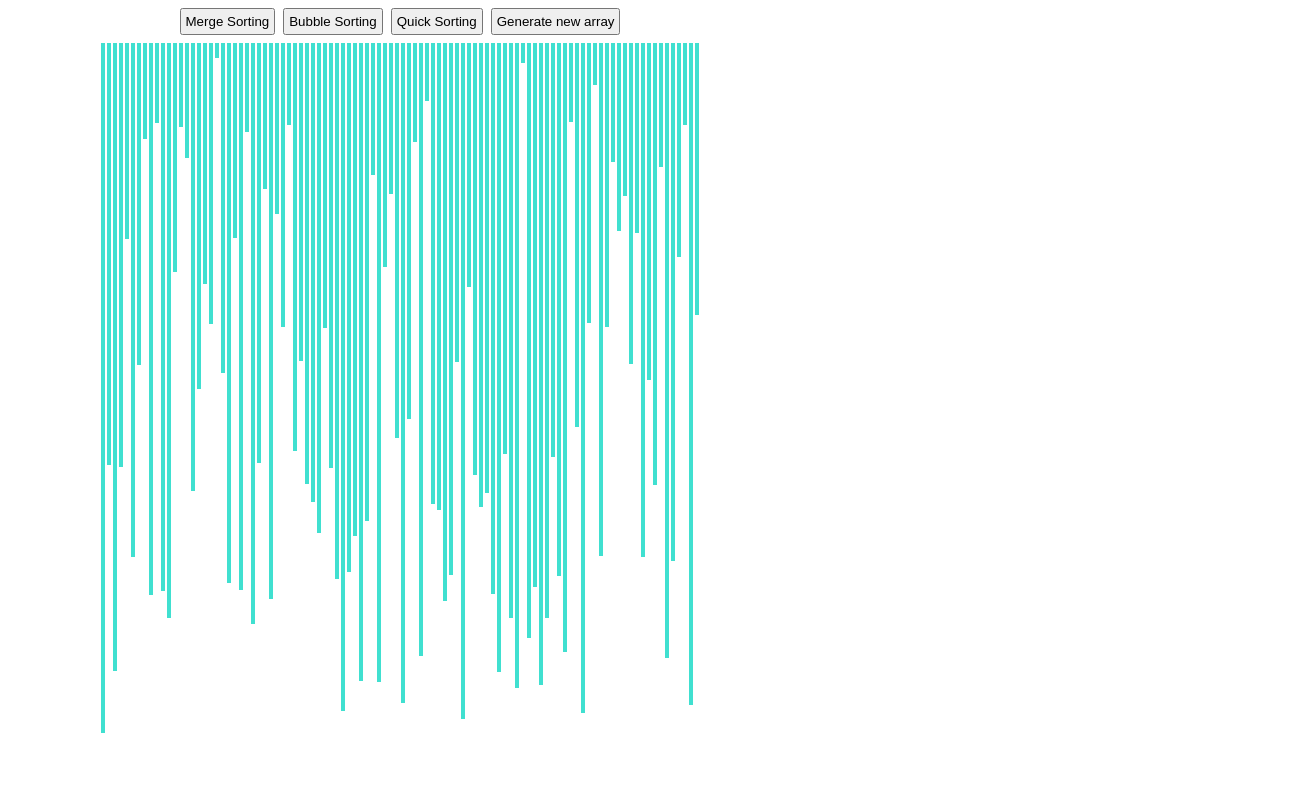
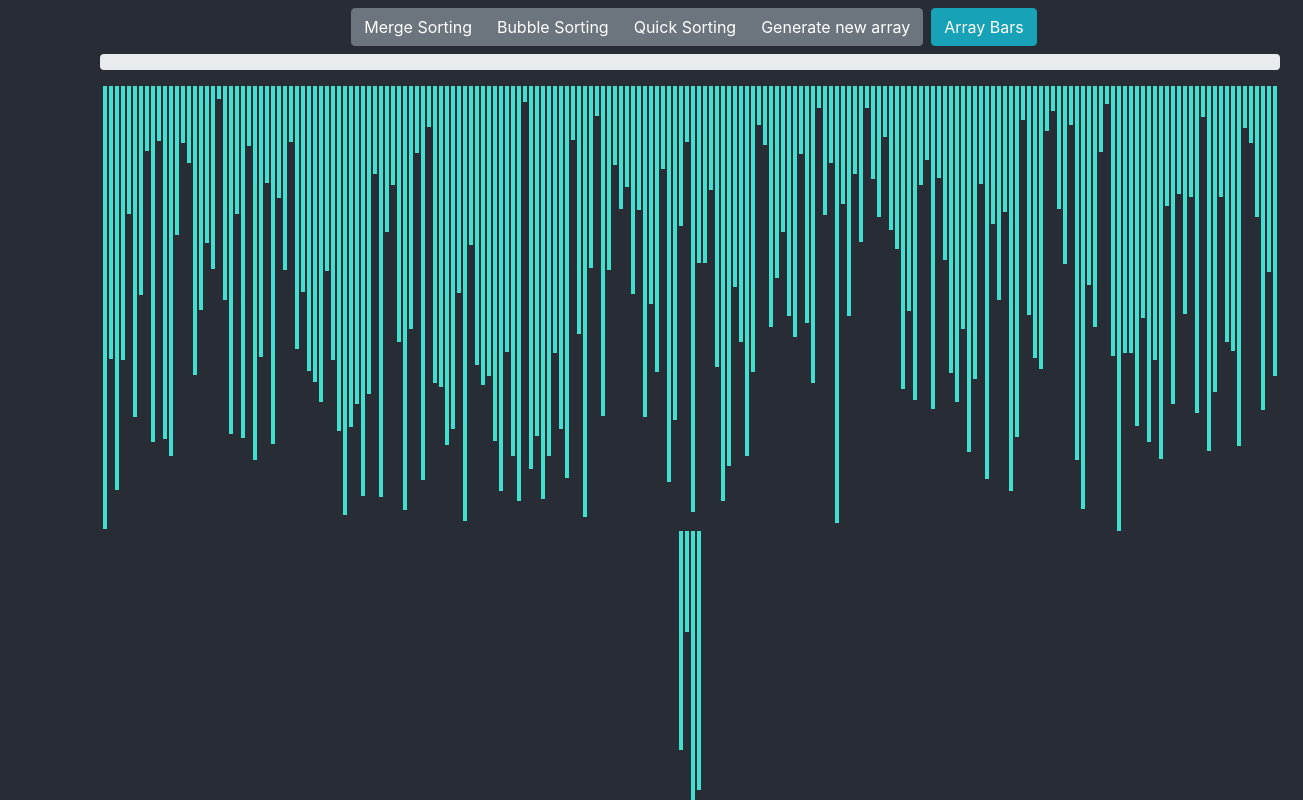
Before and after one commit to rahulkapoor253/Sorting-Visualiser, a React (Create React App) app in the folder sortingvisualiser/: page / in a window 1280 px wide. Shown: the top 800 px of the page, 1303 px wide, since content can reach past the window. Built offline with nearby package versions, Linux system fonts and the light colour scheme.

Commit message:
progress bar and arraybar size changed accordingly

```diff
--- a/sortingvisualiser/package.json
+++ b/sortingvisualiser/package.json
@@ -8,9 +8,12 @@
     "@testing-library/react": "^9.4.0",
     "@testing-library/user-event": "^7.2.1",
     "gh-pages": "^2.2.0",
+    "rc-progress": "^2.5.3",
     "react": "^16.12.0",
     "react-dom": "^16.12.0",
-    "react-scripts": "3.3.0"
+    "react-scripts": "3.3.0",
+    "reactstrap": "^8.4.1",
+    "semantic-ui-react": "^0.88.2"
   },
   "scripts": {
     "start": "react-scripts start",
--- a/sortingvisualiser/src/App.css
+++ b/sortingvisualiser/src/App.css
@@ -1,3 +1,8 @@
 .App {
   text-align: center;
+  display: flex;
 }
+
+body{
+  background-color: #282c34;
+}
--- /dev/null
+++ b/sortingvisualiser/src/components/ProgressBar.js
@@ -0,0 +1,18 @@
+import React, { Component } from 'react';
+import { Progress, Button } from 'reactstrap';
+
+class ProgressBar extends Component {
+
+  render() {
+    return (
+      <div style={{
+        marginBottom : '16px',
+     }}>
+         <Progress color="success" value={this.props.data} />
+      </div>
+    )
+  }
+}
+
+
+export default ProgressBar;
--- a/sortingvisualiser/src/components/SortingVisualiser.css
+++ b/sortingvisualiser/src/components/SortingVisualiser.css
@@ -11,21 +11,6 @@
     color: transparent;
   }
 
-  .top-container {
-      margin-bottom: 8px;
+  .btn-group {
+      margin: 8px;
   }
-
-  .btn {
-      padding: 4px;
-      margin-top: 8px;
-  }
-
-  .btn-left {
-      margin-left: 8px;
-  }
-
-  .btn-new {
-      padding: 4px;
-      margin-top: 8px;
-      margin-left: 8px;
-  }
--- a/sortingvisualiser/src/components/SortingVisualiser.js
+++ b/sortingvisualiser/src/components/SortingVisualiser.js
@@ -3,11 +3,12 @@ import './SortingVisualiser.css';
 import {getMergeSortArray} from '../Sorting/SortingAlgorithms';
 import {getBubbleSortArray} from '../Sorting/BubbleAlgo';
 import {getQuickSortArray} from '../Sorting/QuickSortAlgo';
-
+import ProgressBar from './ProgressBar';
+import 'bootstrap/dist/css/bootstrap.min.css';
+import { Button, ButtonGroup } from 'reactstrap';
 const PRIMARY_COLOR = 'turquoise';
-const SECONDARY_COLOR = 'black';
+const SECONDARY_COLOR = 'red';
 const MIN_BAR_HEIGHT = 10;
-const MAX_BAR_HEIGHT = 700;
 const TIMEOUT_TIMER_MS = 1;
 const TIMEOUT_TIMER_MS_BUBBLE_SORT = 1;
 const TIMEOUT_TIMER_MS_QUICK_SORT = 1;
@@ -19,19 +20,35 @@ super(props);
 
 this.state = {
     dataArray : [],
+    percent : 0,
+    barCount : 200,
+    maxBarHeght : 450
 }
 
 }
 
+increment = () => {
+    const val = this.state.percent >= 100 ? 0 : this.state.percent + 25;
+    this.setState(() => ({
+      percent: val,
+      maxBarHeght : 450 + val*2,
+    }));
+
+    //call random array generate
+    this.getRandomNumbers();
+    console.log(this.state.maxBarHeght);
+}
+
 generateRandomNumber = () => {
-    const number = Math.floor(MIN_BAR_HEIGHT + Math.random()*(MAX_BAR_HEIGHT-MIN_BAR_HEIGHT));
+    const number = Math.floor(MIN_BAR_HEIGHT + Math.random()*(this.state.maxBarHeght - MIN_BAR_HEIGHT));
     //console.log(number);
     return number;
 }
 
 getRandomNumbers = () => {
    const arr = [];
-    for(let x=0;x<100;x++) {
+
+    for(let x=0;x<this.state.barCount;x++) {
         arr.push(this.generateRandomNumber());
    }
 
@@ -164,12 +181,16 @@ render() {
     return (
         <div className="array-container">
 
-        <div className="top-container">
-            <button onClick={this.handleVisualise} className="btn">Merge Sorting</button>
-            <button onClick={this.handleBubbleVisualise} className="btn btn-left">Bubble Sorting</button>
-            <button onClick={this.handleQuickVisualise} className="btn btn-left">Quick Sorting</button>
-            <button className="btn-new" onClick={this.getRandomNumbers}>Generate new array</button>
-        </div>
+        <ButtonGroup className="btn-group">
+            <Button onClick={this.handleVisualise} className="btn">Merge Sorting</Button>
+            <Button onClick={this.handleBubbleVisualise} className="btn btn-left">Bubble Sorting</Button>
+            <Button onClick={this.handleQuickVisualise} className="btn btn-left">Quick Sorting</Button>
+            <Button className="btn-new" onClick={this.getRandomNumbers}>Generate new array</Button>
+        </ButtonGroup>
+
+        <Button color="info" onClick={this.increment}>Array Bars</Button>
+
+            <ProgressBar data={this.state.percent}/>
 
             {dataArray.map((val, idx) => (
                  <div
```
Also changed, not shown: 1 other file (tests, documents, lock files or other folders).
